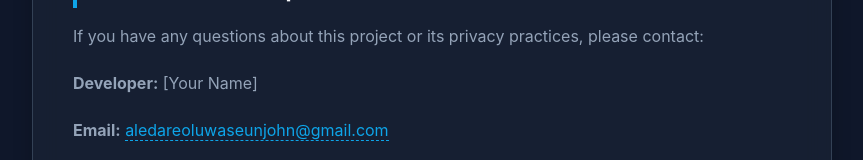
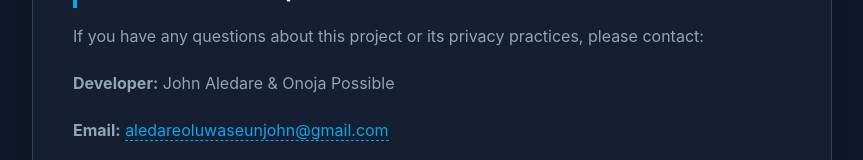
Before and after one commit to Jaykay73/privacy-policy, a plain HTML site: page index.html in a window 1280 px wide. Shown: the part 1591-1751 px from the top of the page, without its empty margins (208-1071 px from the left). Drawn offline with Linux system fonts and the light colour scheme.

Commit message:
added names

```diff
--- a/index.html
+++ b/index.html
@@ -193,7 +193,7 @@
 
             <h2>6. Contact Developer</h2>
             <p>If you have any questions about this project or its privacy practices, please contact:</p>
-            <p><strong>Developer:</strong> [Your Name]</p>
+            <p><strong>Developer:</strong> John Aledare & Onoja Possible</p>
             <p><strong>Email:</strong> <a href="mailto:aledareoluwaseunjohn@gmail.com">aledareoluwaseunjohn@gmail.com</a></p>
             <p><strong>GitHub:</strong> <a href="https://github.com/Jaykay73">github.com/jaykay73</a></p>
         </div>
```
